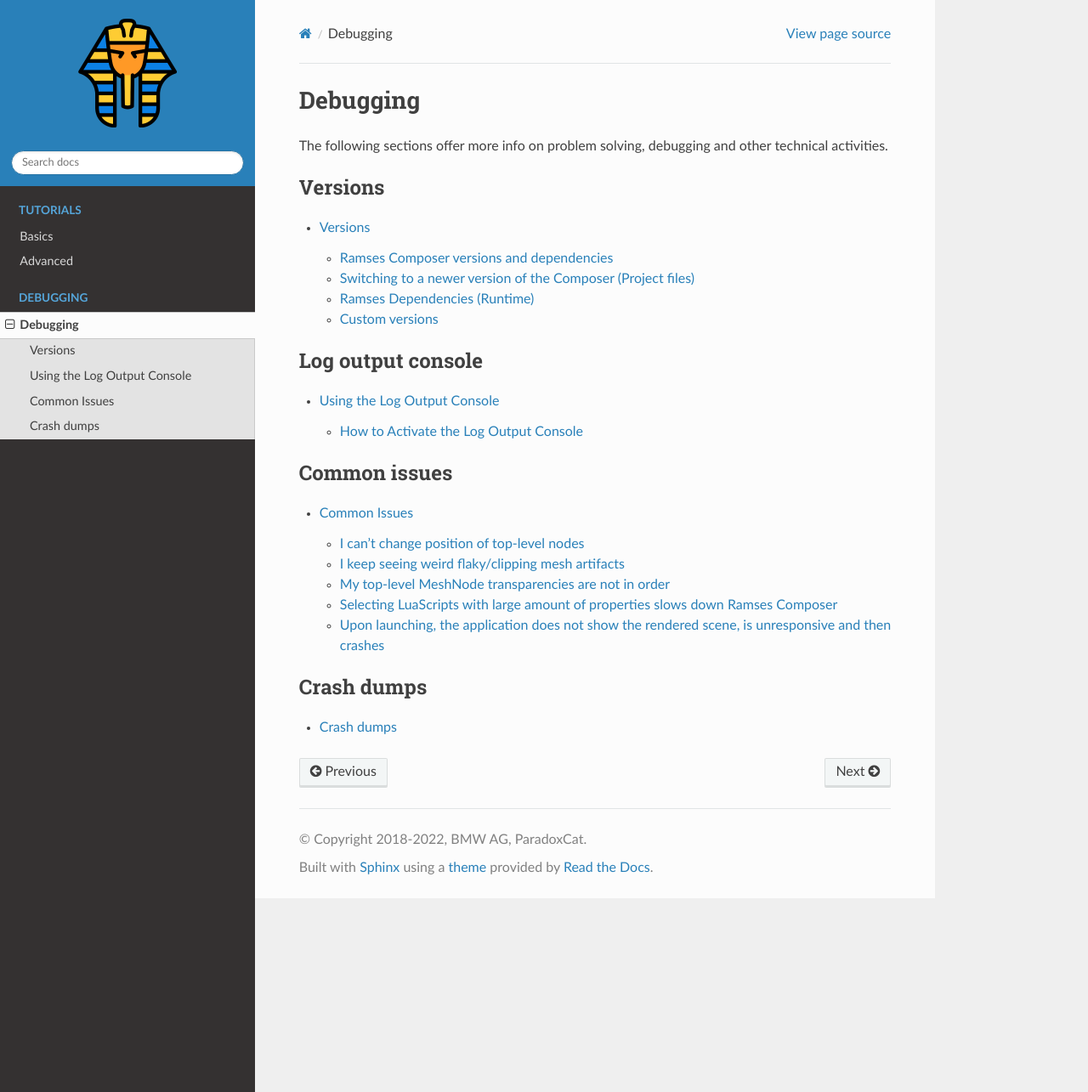
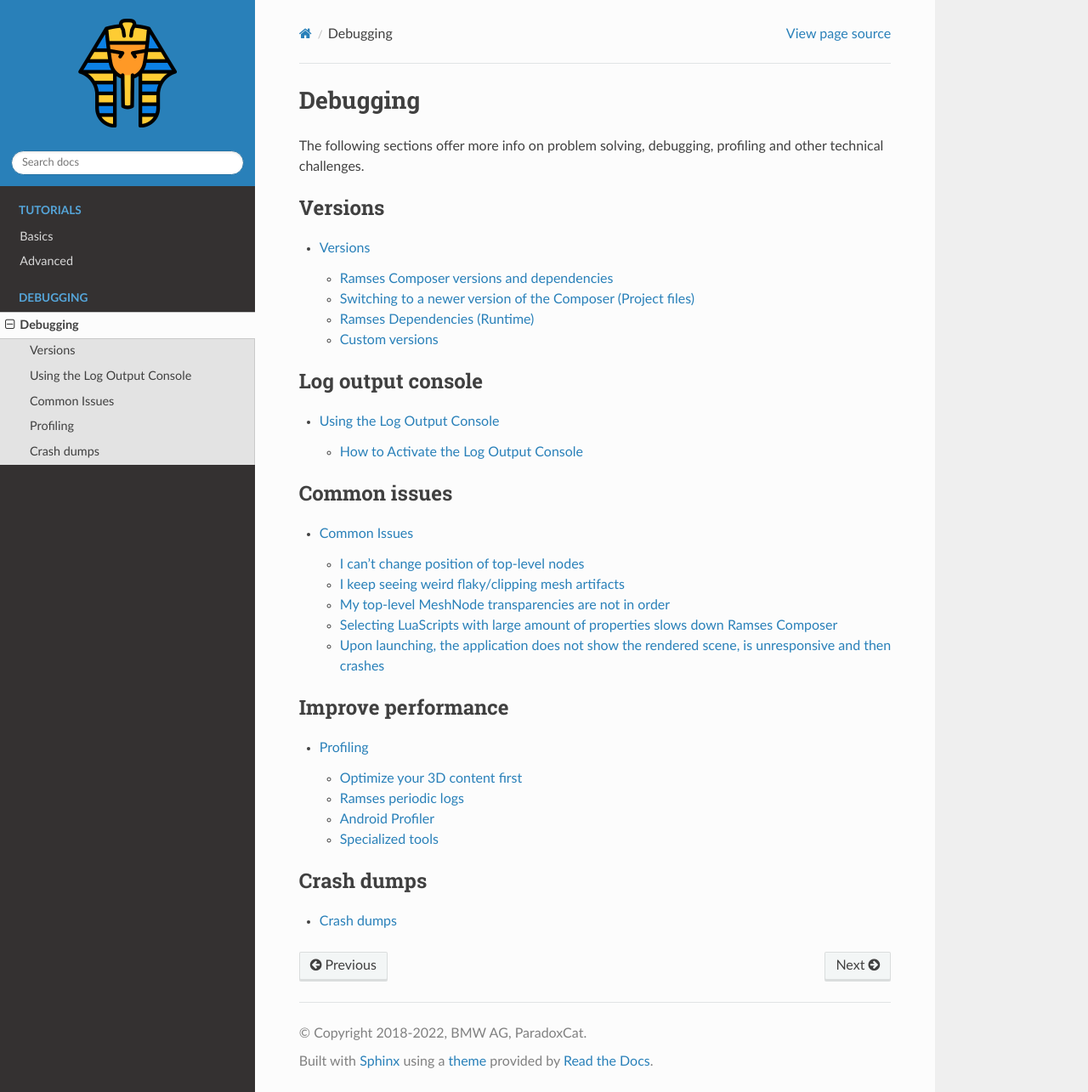
Before and after one commit to bmwcarit/ramses-composer-docs, a Sphinx documentation site: the page built from doc/debugging.md, in a window 1280 px wide and 1285 px high. Shown: the whole window at 85% size. Built offline with Sphinx 7.4.7 and the Read the Docs theme 2.0.0, drawn with Linux system fonts in a browser that asks for light colours; some of the changed lines change nothing that is shown.

Commit message:
Add a section on profiling

````diff
--- a/doc/debugging.md
+++ b/doc/debugging.md
@@ -1,7 +1,7 @@
 # Debugging
 
-The following sections offer more info on problem solving, debugging and other
-technical activities.
+The following sections offer more info on problem solving, debugging, profiling and other
+technical challenges.
 
 ```{toctree}
 :maxdepth: 2
@@ -26,6 +26,13 @@
 
 ```{toctree}
 :maxdepth: 2
+:caption: Improve performance
+
+debugging/profiling/README
+```
+
+```{toctree}
+:maxdepth: 2
 :caption: Crash dumps
 
 debugging/crash_dumps/README
--- /dev/null
+++ b/doc/debugging/profiling/README.md
@@ -0,0 +1,56 @@
+<!--
+SPDX-License-Identifier: MPL-2.0
+
+This file is part of Ramses Composer
+(see https://github.com/bmwcarit/ramses-composer-docs).
+
+This Source Code Form is subject to the terms of the Mozilla Public License, v. 2.0.
+If a copy of the MPL was not distributed with this file, You can obtain one at http://mozilla.org/MPL/2.0/.
+-->
+
+# Profiling
+
+Here, you can learn how to analyze the performance of your 3D app which uses a Ramses asset.
+
+## Optimize your 3D content first
+
+You should always first start with optimizing your content/scene. Do you have unused objects? Are there big textures or geometry
+which could be optimized? Do you have too many nodes? Are large parts of your scene invisible most of the time and could be stored
+separately?
+
+There are three tools which you can use to do that:
+* The Ramses Composer itself - can use to browse the scene content in a user-friendly way
+* The [Ramses Scene Viewer](https://bmwcarit.github.io/ramses/SceneViewer.html) - more technical, but shows low level details about RAM and VRAM usage
+* The [Ramses Logic Viewer](https://ramses-logic.readthedocs.io/en/latest/viewer.html) - helpful to analyze CPU usage (shows where the CPU time goes for a scene)
+
+You can download a prebuilt version of the ramses tools from their respective release packages:
+* [Ramses Scene Viewer](https://github.com/bmwcarit/ramses/releases)
+* [Ramses Logic Viewer](https://github.com/bmwcarit/ramses-logic/releases)
+
+If these tools don't show any obvious issues and optimization potentials, read the sections below for more in-depth analysis.
+
+## Ramses periodic logs
+
+Ramses offers periodic logs which provide information about the current state of the Ramses client, renderer, and the
+state in which your scenes are currently. These logs also contain useful performance-related info - how many FPS
+are being currently rendered, were there any unexpectedly long frames, and what is the corelation between scene updates
+and rendered frames.
+
+Find a detailed documentation about the periodic logs and how to read them in the [Ramses docs](https://bmwcarit.github.io/ramses/Profiling.html).
+
+## Android Profiler
+
+The Android Profiler, a tool provided as part of the Android Studio SDK, is a great tool to profile
+and quickly find bottlenecks in Android apps. The memory profiler gives a great overview of the
+native memory consumption of your application. In addition, if the device's OpenGL drivers support that,
+the Graphics memory section can provide a hint towards the video memory required by your application.
+
+## Specialized tools
+
+Most hardware vendors provide specialized tools for GPU Debugging and profiling. To list a few examples:
+
+* [NVidia NSight](https://developer.nvidia.com/nsight-graphics)
+* [Intel GPA](https://www.intel.com/content/www/us/en/developer/tools/graphics-performance-analyzers/download.html)
+* [Snapdragon profiler](https://developer.qualcomm.com/software/snapdragon-profiler)
+
+Those tools are very powerful and usually give device-specific hints about optimization potentials in your app.
````
